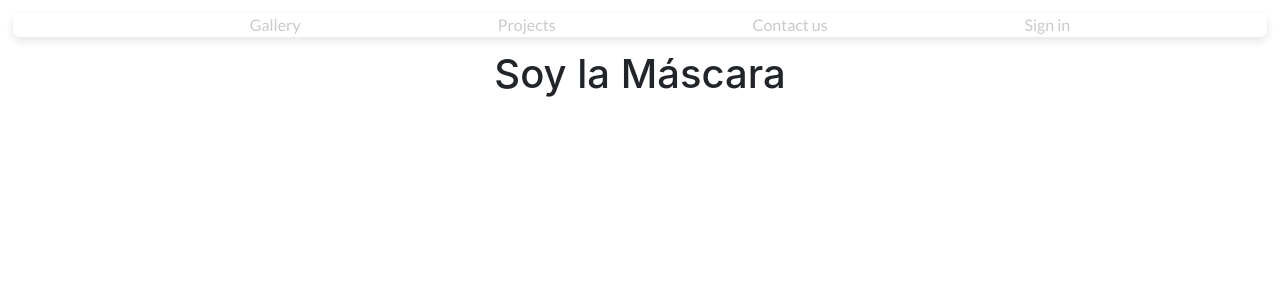
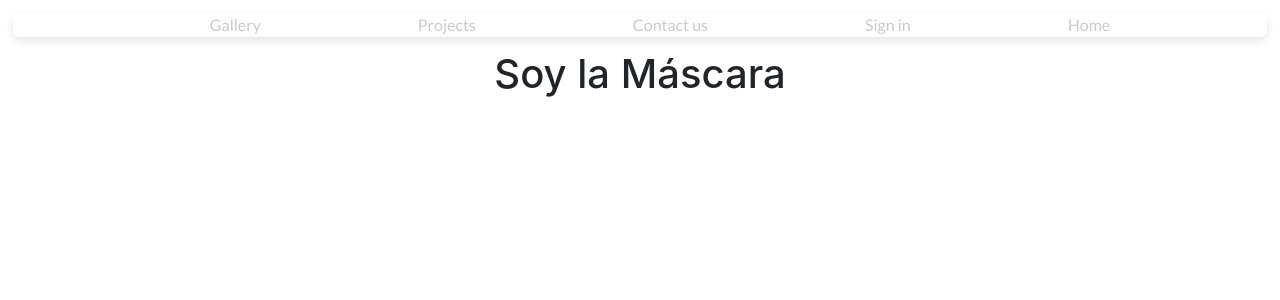
Before and after one commit to lmencos/3d-SS-project, a React (Create React App) app: page / in a window 1280 px wide. Shown: the top 300 px of the page. Built offline with nearby package versions, Linux system fonts and the light colour scheme.

Commit message:
Link to Home added in NavBar

```diff
--- a/src/components/Navbar.js
+++ b/src/components/Navbar.js
@@ -19,6 +19,9 @@ const NavBar = () => {
           <li>
             <Link to="/SignIn" className="navRef">Sign in</Link>
           </li>
+          <li>
+            <Link to="/" className="navRef">Home</Link>
+          </li>
         </ul>
       </nav>
     </div>
```
